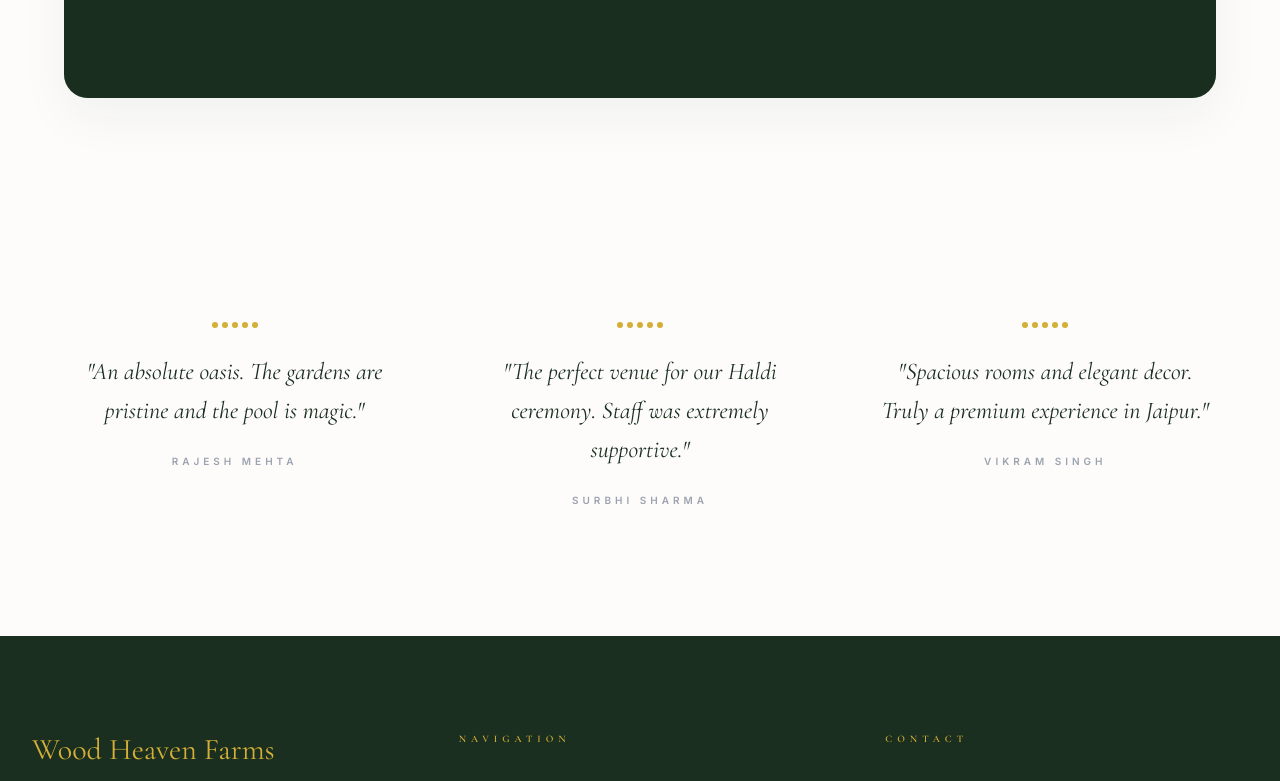
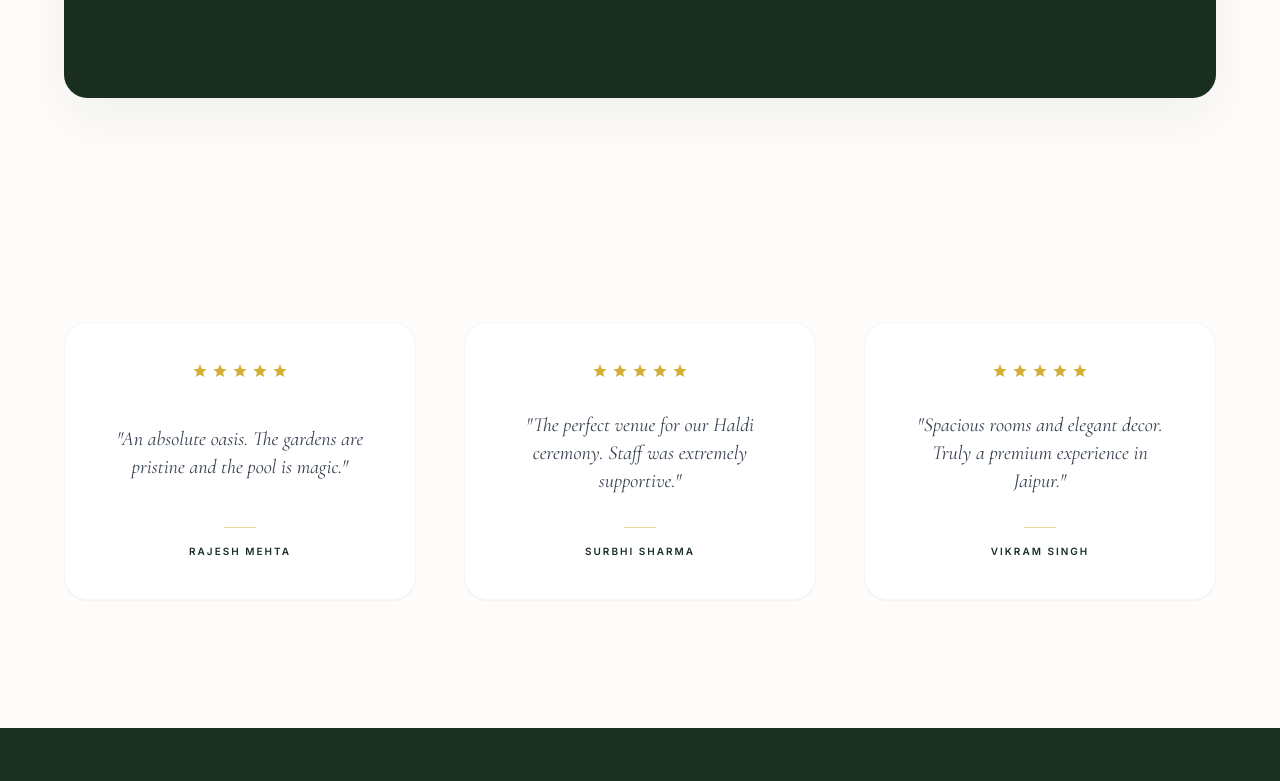
Before and after one commit to B147-lgtm/whf-antigravity-, a React (Vite) app: page /#/ in a window 1280 px wide. Shown: the part 2879-3660 px from the top of the page. Built offline with nearby package versions, Linux system fonts and the light colour scheme; no server answers.

Commit message:
style: Clean up testimonials UI and update video teaser styling to brand theme

```diff
--- a/pages/Home.tsx
+++ b/pages/Home.tsx
@@ -192,8 +192,11 @@ const Home: React.FC = () => {
 
       {/* Video Teaser Section */}
       <section className="py-24 px-8 md:px-16">
-        <div className={`max-w-7xl mx-auto rounded-3xl overflow-hidden relative h-[500px] luxury-shadow group cursor-pointer ${!settings?.teaser_bg_url ? 'bg-[#1A2F1F]' : ''}`} onClick={() => settings?.youtube_video_url ? setShowVideo(true) : navigate('/gallery')}>
-          {settings?.teaser_bg_url && (
+        <div
+          className={`max-w-7xl mx-auto rounded-3xl overflow-hidden relative h-[500px] luxury-shadow group cursor-pointer ${(!settings?.teaser_bg_url || settings.teaser_bg_url.includes('unsplash.com/photo-1542718610')) ? 'bg-[#1A2F1F]' : ''}`}
+          onClick={() => settings?.youtube_video_url ? setShowVideo(true) : navigate('/gallery')}
+        >
+          {settings?.teaser_bg_url && !settings.teaser_bg_url.includes('unsplash.com/photo-1542718610') && (
             <div
               className="absolute inset-0 bg-cover bg-center transition-transform duration-[2s] group-hover:scale-105"
               style={{ backgroundImage: `url("${settings.teaser_bg_url}")` }}
@@ -203,7 +206,7 @@ const Home: React.FC = () => {
             <div className="w-20 h-20 rounded-full border border-white/40 flex items-center justify-center mb-8 bg-white/10 backdrop-blur-md group-hover:scale-110 transition-transform">
               <svg className="w-8 h-8 text-white fill-current translate-x-1" viewBox="0 0 24 24"><path d="M8 5v14l11-7z" /></svg>
             </div>
-            <h3 className="text-white text-3xl md:text-6xl font-editorial mb-4">A Glimpse of Paradise</h3>
+            <h3 className="text-white text-4xl md:text-5xl font-sans font-semibold tracking-wide mb-4">A Glimpse of Paradise</h3>
             <p className="text-white/60 text-[10px] uppercase tracking-[0.5em] mb-8 font-bold">Press to view film</p>
             <Button variant="outline" className="text-white border-white/40" onClick={(e: React.MouseEvent<HTMLButtonElement>) => {
               e.stopPropagation();
@@ -219,17 +222,24 @@ const Home: React.FC = () => {
       {/* Trust Strip / Testimonials */}
       <section className="py-32 bg-[#FDFCFB]">
         <div className="max-w-7xl mx-auto px-8 md:px-16 text-center">
-          <div className="grid grid-cols-1 md:grid-cols-3 gap-16">
+          <div className="grid grid-cols-1 md:grid-cols-3 gap-8 md:gap-12">
             {testimonials.map((t) => (
-              <div key={t.id} className="flex flex-col items-center">
-                <div className="flex justify-center gap-1 mb-6">
-                  {[1, 2, 3, 4, 5].map(i => <div key={i} className="w-1.5 h-1.5 bg-[#D4AF37] rounded-full"></div>)}
+              <div key={t.id} className="flex flex-col items-center bg-white p-10 rounded-3xl shadow-sm border border-black/[0.03] h-full hover:shadow-lg transition-shadow duration-500">
+                <div className="flex justify-center gap-1 mb-8">
+                  {[1, 2, 3, 4, 5].map(i => (
+                    <svg key={i} className="w-4 h-4 text-[#D4AF37] fill-current" viewBox="0 0 24 24">
+                      <path d="M12 17.27L18.18 21l-1.64-7.03L22 9.24l-7.19-.61L12 2 9.19 8.63 2 9.24l5.46 4.73L5.82 21z" />
+                    </svg>
+                  ))}
                 </div>
-                <p className="text-2xl font-editorial italic text-[#1A2F1F] mb-6 leading-relaxed">
+                <p className="text-lg md:text-xl font-editorial italic text-gray-700 mb-8 leading-relaxed flex-grow flex items-center text-center">
                   "{t.text}"
                 </p>
-                <div className="text-[10px] font-bold tracking-[0.4em] uppercase text-gray-400">
-                  {t.name}
+                <div className="mt-auto">
+                  <div className="w-8 h-[1px] bg-[#D4AF37]/50 mx-auto mb-4"></div>
+                  <div className="text-[10px] font-bold tracking-[0.2em] uppercase text-[#1A2F1F]">
+                    {t.name}
+                  </div>
                 </div>
               </div>
             ))}
```
